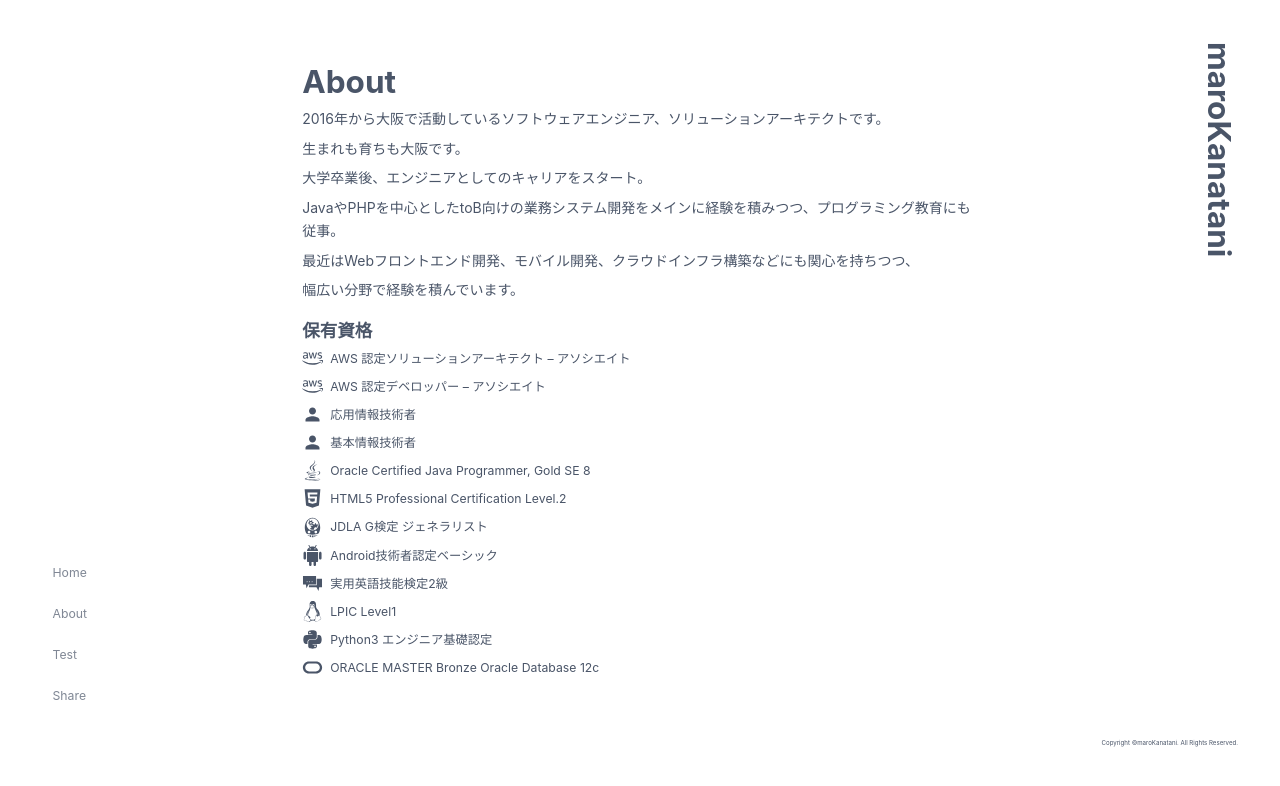
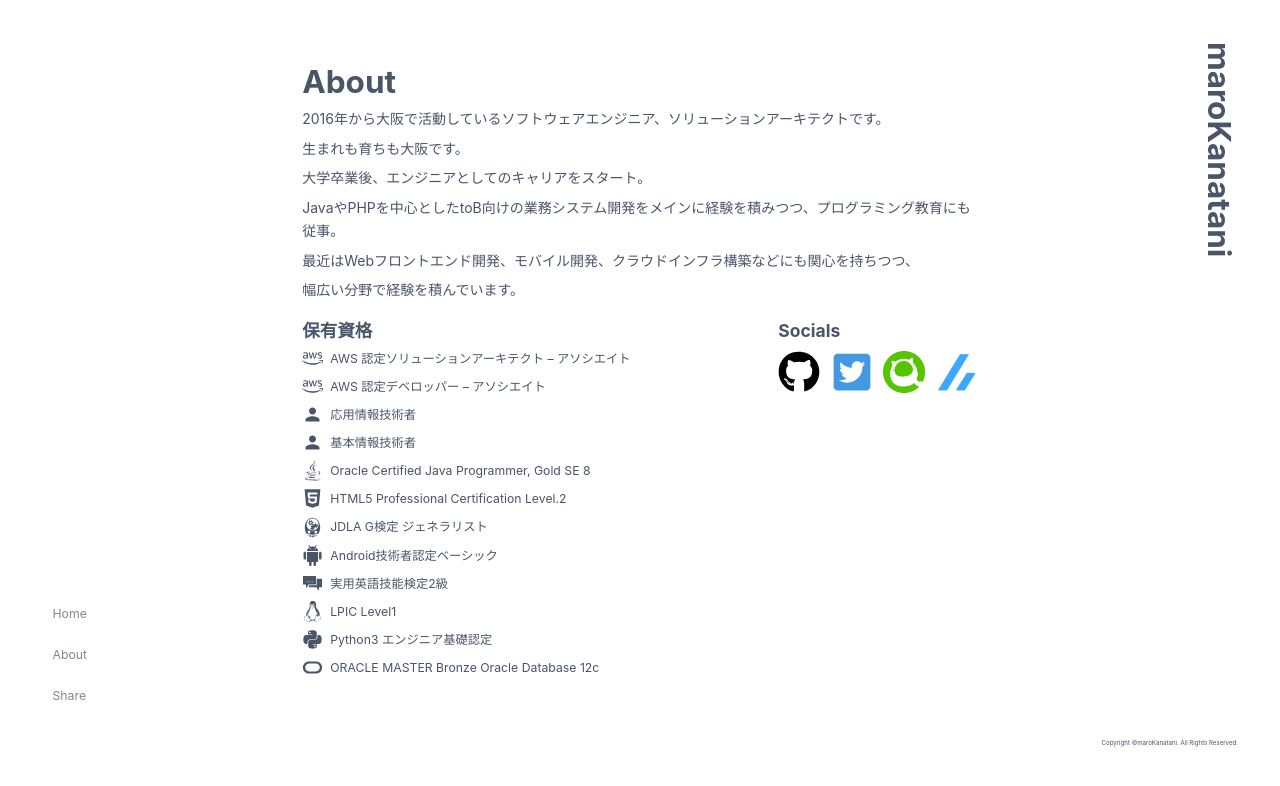
Before and after one commit to Kanatani28/kanatani28.github.io, a React (Create React App) app: page /about in a window 1280 px wide. Shown: the top 786 px of the page. Built offline with nearby package versions, Linux system fonts and the light colour scheme.

Commit message:
add socials info

```diff
--- a/src/components/pages/About.tsx
+++ b/src/components/pages/About.tsx
@@ -1,7 +1,26 @@
 import React from "react";
 import { motion } from "framer-motion";
-import { Box, Heading, List, ListIcon, ListItem } from "@chakra-ui/react";
-import { FaAws, FaJava, FaPython, FaLinux, FaHtml5 } from "react-icons/fa";
+import {
+  Box,
+  Flex,
+  Heading,
+  Icon,
+  Image,
+  List,
+  ListIcon,
+  ListItem,
+  Spacer,
+  Stack,
+} from "@chakra-ui/react";
+import {
+  FaAws,
+  FaJava,
+  FaPython,
+  FaLinux,
+  FaHtml5,
+  FaGithub,
+  FaTwitterSquare,
+} from "react-icons/fa";
 import { GrOracle, GrAndroid } from "react-icons/gr";
 import { GiArtificialIntelligence, GiTalk } from "react-icons/gi";
 import { IconType } from "react-icons/lib";
@@ -35,6 +54,46 @@ const aboutParagraphs = [
   "最近はWebフロントエンド開発、モバイル開発、クラウドインフラ構築などにも関心を持ちつつ、",
   "幅広い分野で経験を積んでいます。",
 ];
+
+type MySocialInfo = {
+  name: string;
+  url: string;
+  icon:
+    | {
+        color: string;
+        type: IconType;
+      }
+    | string;
+};
+
+const socials: MySocialInfo[] = [
+  {
+    name: "Github",
+    url: "https://github.com/Kanatani28",
+    icon: {
+      color: "black",
+      type: FaGithub,
+    },
+  },
+  {
+    name: "Twitter",
+    url: "https://twitter.com/maroKanatani",
+    icon: {
+      color: "blue.400",
+      type: FaTwitterSquare,
+    },
+  },
+  {
+    name: "Qiita",
+    url: "https://qiita.com/maroKanatani",
+    icon: "qiita.png",
+  },
+  {
+    name: "Zenn",
+    url: "https://zenn.dev/marokanatani",
+    icon: "zenn.png",
+  },
+];
 const About = () => (
   <motion.div
     animate={{
@@ -57,20 +116,19 @@ const About = () => (
     <Heading as="h2" size="xl" mb="2">
       About
     </Heading>
-    <p>
-      {aboutParagraphs.map((paragraph) => (
-        <Box fontSize="md" mt={2}>
+    {aboutParagraphs.map((paragraph, i) => (
+      <Box as="p" fontSize="md" mt={2} key={`paragraph-${i}`}>
         {paragraph}
       </Box>
     ))}
-    </p>
-    <Box mt={5}>
+    <Flex mt={5}>
+      <Box>
         <Heading as="h3" size="md" mb={2}>
           保有資格
         </Heading>
         <List spacing={2}>
-        {licenses.map((license) => (
-          <ListItem flex="1">
+          {licenses.map((license, i) => (
+            <ListItem flex="1" key={`license-${i}`}>
               <ListIcon
                 fontSize="1.5rem"
                 as={license.icon}
@@ -83,6 +141,38 @@ const About = () => (
           ))}
         </List>
       </Box>
+      <Spacer />
+
+      <Box>
+        <Heading as="h3" size="md" mb={3}>
+          Socials
+        </Heading>
+        <Stack direction="row" spacing={3}>
+          {socials.map((s, i) => {
+            return (
+              <Box key={`social-${i}`}>
+                <a href={s.url} rel="nofollow noreferrer" target="_blank">
+                  {typeof s.icon === "string" ? (
+                    <Image
+                      boxSize="3rem"
+                      minWidth="3rem"
+                      src={`/social-logo/${s.icon}`}
+                      alt={s.name}
+                    />
+                  ) : (
+                    <Icon
+                      fontSize="3rem"
+                      as={s.icon.type}
+                      color={s.icon.color}
+                    />
+                  )}
+                </a>
+              </Box>
+            );
+          })}
+        </Stack>
+      </Box>
+    </Flex>
   </motion.div>
 );
 
--- a/src/components/pages/Test.tsx
+++ /dev/null
@@ -1,15 +0,0 @@
-import React from "react";
-import { motion } from "framer-motion";
-import { pagingAnimationProps } from "../../animations";
-
-const Test = () => (
-  <motion.div
-    {...pagingAnimationProps}
-    style={{ height: "100%", backgroundColor: "pink" }}
-  >
-    <motion.h1 {...pagingAnimationProps}>Test</motion.h1>
-    <div>あああああああああああああ</div>
-  </motion.div>
-);
-
-export default Test;
--- a/src/routes.ts
+++ b/src/routes.ts
@@ -1,6 +1,5 @@
 import About from "./components/pages/About";
 import Home from "./components/pages/Home";
-import Test from "./components/pages/Test";
 
 type Route = {
   path: string;
@@ -19,11 +18,6 @@ const routes: Route[] = [
     name: "About",
     component: About,
   },
-  {
-    path: "/test",
-    name: "Test",
-    component: Test,
-  },
 ];
 
 export default routes;
```
Also changed, not shown: public/social-logo/qiita.png (added), public/social-logo/zenn.png (added). Lines whose indentation alone changed are shown as unchanged.
